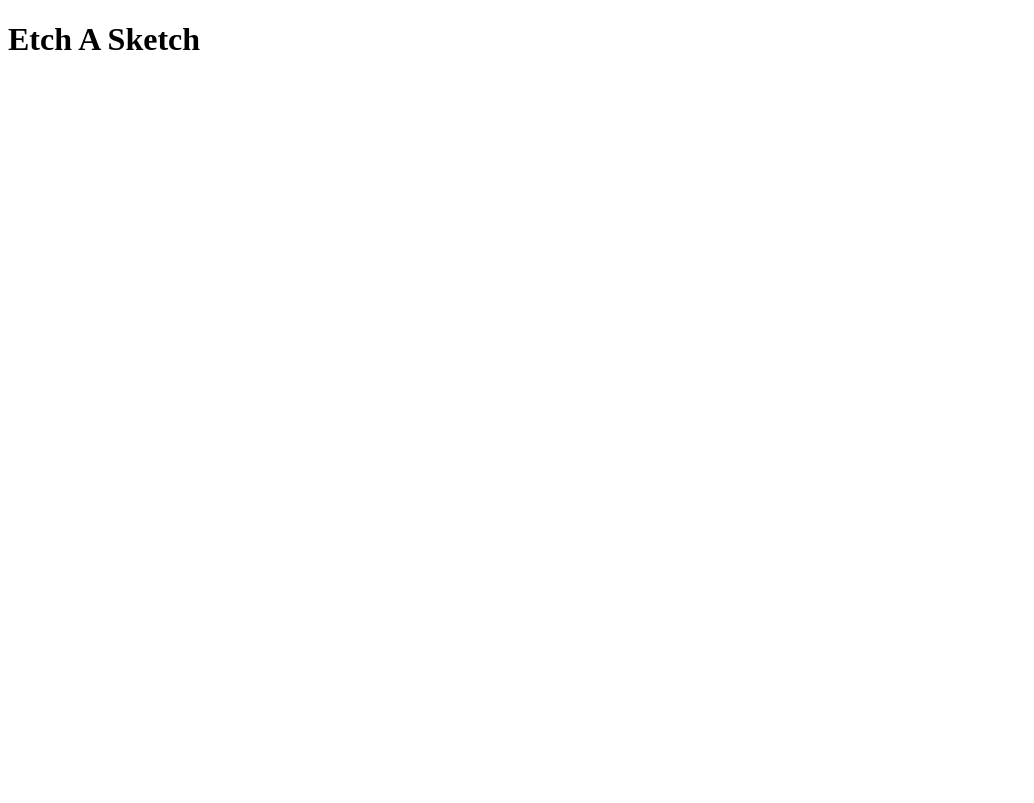
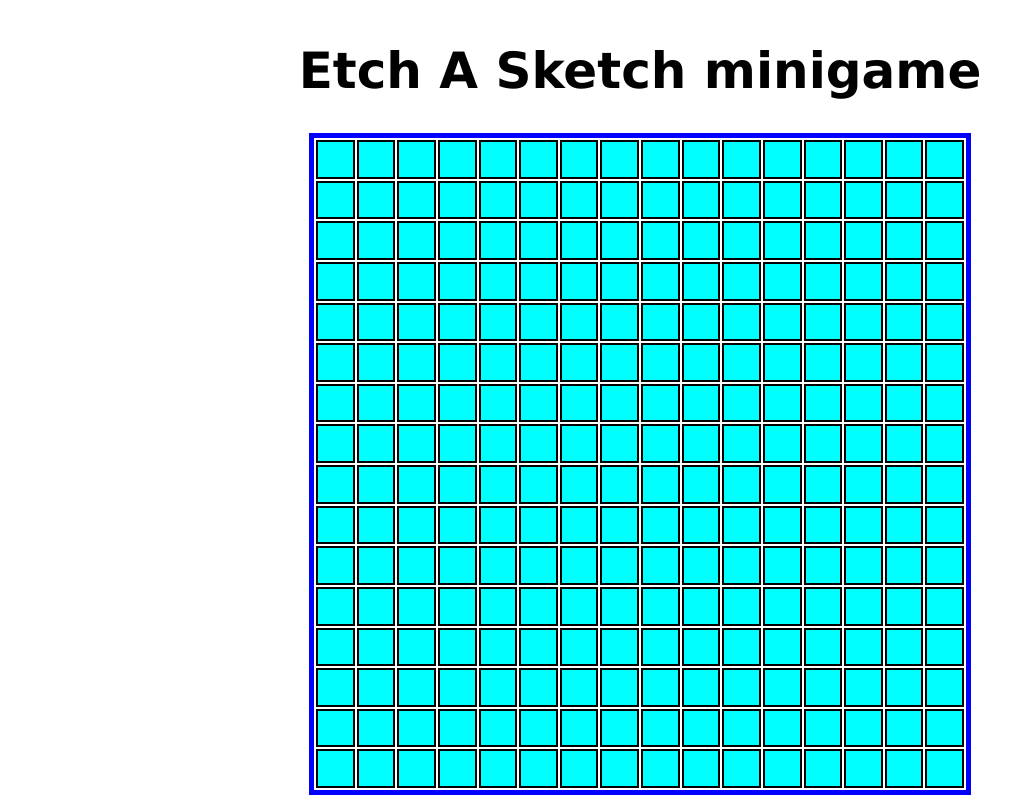
Before and after one commit to Glaive101/etch-a-sketch-TOP, a plain HTML site: page index.html in a window 1280 px wide. Shown: the whole page, without its empty margins (0-1034 px from the left). Drawn offline with Linux system fonts and the light colour scheme.

Commit message:
Objective one complete: dynamic square box generating system

```diff
--- a/index.html
+++ b/index.html
@@ -2,11 +2,16 @@
 <html lang="en">
     <head>
         <meta charset="UTF-8">
-        <link src="style.css">
+        <meta http-equiv="X-UA-Compatible" content="IE=edge">
+        <meta name="viewport" content="width=device-width, initial-scale=1.0">
+        <link rel="stylesheet" href="style.css">
         <script src="script.js" defer></script>
         <title>Etch-A-Sketch minigame</title>
     </head>
     <body>
-        <h1>Etch A Sketch</h1>
+        <div class="page">
+            <h1 id="Heading">Etch A Sketch minigame</h1>
+            <div id="grid"></div>
+        </div>
     </body>
 </html>
--- a/script.js
+++ b/script.js
@@ -0,0 +1,88 @@
+const gridElement = document.getElementById("grid");
+let number = 16;
+
+/***********************************************/
+/*  Grid element and child element parameters  */
+/***********************************************/
+
+let borderSize = 2;
+let marginSize = 1;
+
+gridElement.style.padding = `${marginSize}px`;
+
+for(let i = 0; i < number; i++){
+    const parent = document.createElement('div');
+    parent.setAttribute("class", "parent");
+    gridElement.appendChild(parent);
+
+    for(let j = 0; j < number; j++){
+        const box = document.createElement('div');
+        let dimentions = ((gridElement.offsetWidth - (gridElement.offsetWidth - gridElement.clientWidth) - marginSize*2)) / number;
+
+        console.log((gridElement.offsetWidth - (gridElement.offsetWidth - gridElement.clientWidth)));
+
+        box.style.width = `${dimentions - borderSize*2 - marginSize*2}px`;
+        box.style.height = `${dimentions - borderSize*2 - marginSize*2}px`;
+        box.style.margin = `${marginSize}px`;
+        box.style.borderWidth = `${borderSize}px`;
+
+        box.setAttribute("class", "box");
+
+        parent.appendChild(box);
+
+    }
+}
+
+
+/*********************************************/
+/*  Non-functional percentage based spacing  */
+/*********************************************/
+
+// const gridElement = document.getElementById("grid");
+// let number = 16;
+// let percentage = 100 / number;
+
+// for(let i = 0; i < number; i++){
+//     const parent = document.createElement('div');
+//     //let parentHeight = ((gridElement.offsetWidth - (gridElement.offsetWidth - gridElement.clientWidth))) / number;
+
+//     parent.style.height = `${percentage}%`;
+//     parent.style.width = `100%`;
+
+//     parent.setAttribute("class", "parent");
+//     gridElement.appendChild(parent);
+
+//     for(let j = 0; j < number; j++){
+//         const box = document.createElement('div');
+//         //let dimentions =
+
+//         box.style.width = `${percentage}%`;
+//         box.style.height = '100%';
+//         box.setAttribute("class", "box");
+
+//         parent.appendChild(box);
+
+//     }
+// }
+
+
+/*********************************/
+/*  Full wrapping implementation */
+/*********************************/
+
+//let numberOfBoxes = number ** 2;
+
+// for(let i = 0; i < numberOfBoxes; i++){
+//     const box = document.createElement('div')
+
+//     let dimentions = ((gridElement.offsetWidth - (gridElement.offsetWidth - gridElement.clientWidth))) / number;
+//     console.log("Single box w+h: " + dimentions);
+
+//     box.style.width = `${dimentions - borderSize*2 - marginSize*2}px`;
+//     box.style.height = `${dimentions - borderSize*2 - marginSize*2}px`;
+//     box.style.margin = `${marginSize}px`;
+
+//     box.style.border = `${borderSize}px solid black`;
+
+//     gridElement.appendChild(box);
+// }
--- a/style.css
+++ b/style.css
@@ -0,0 +1,34 @@
+.page{
+    display: flex;
+    flex-direction: column;
+    justify-content: center;
+    align-items: center;
+}
+
+#Heading{
+    text-align: center;
+    font-size: 50px;
+    font-family: 'Lucida Sans', 'Lucida Sans Regular', 'Lucida Grande', 'Lucida Sans Unicode', Geneva, Verdana, sans-serif;
+}
+
+#grid{
+    width: 650px;
+    height: 650px;
+    /* display: flex; */
+    /* flex-wrap: wrap; */
+    border: 5px solid blue;
+    /* justify-content: space-around; */
+}
+
+.parent {
+    display: flex;
+    justify-content: space-between;
+    /* margin-top: 2px;
+    margin-bottom: 2px; */
+}
+
+.box {
+    border-style: solid;
+    border-color: black;
+    background-color: aqua;
+}
```
